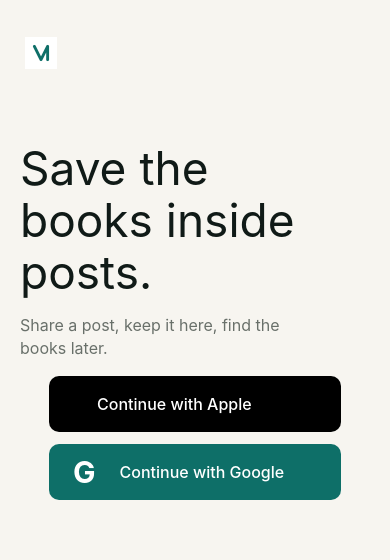
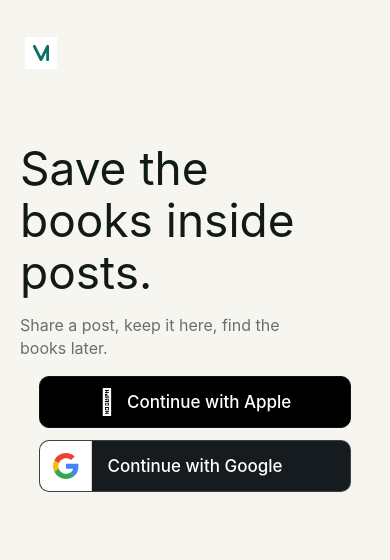
Before and after one commit to yashdhanore/mentioned, a React Native app drawn with its web renderer in the folder mobile/: screen / in a window 390 px wide. Shown: the top 560 px of the page. Built offline with nearby package versions, Linux system fonts and the light colour scheme; some packages are replaced by stand-ins of ours; no server answers.

Commit message:
Add native mobile auth buttons

```diff
--- /dev/null
+++ b/mobile/src/auth-signin.d.ts
@@ -0,0 +1,5 @@
+// Platform-resolved at bundle time: auth-signin.native.ts (iOS/Android native
+// ID-token flow) or auth-signin.web.ts (browser OAuth flow). This declaration
+// gives tsc the shared interface since it does not resolve platform extensions.
+export function signInWithApple(): Promise<void>;
+export function signInWithGoogle(): Promise<void>;
--- /dev/null
+++ b/mobile/src/components/auth-buttons.web.tsx
@@ -0,0 +1,76 @@
+import { Pressable, Text, View } from 'react-native';
+import Svg, { Path } from 'react-native-svg';
+
+import { styles } from '@/styles';
+
+import type { AuthButtonsProps } from './auth-buttons';
+
+export function AuthButtons({
+  isAppleLoading,
+  isDisabled,
+  onContinueApple,
+  onContinueGoogle,
+}: AuthButtonsProps) {
+  return (
+    <View style={styles.authProviderGroup}>
+      <Pressable
+        accessibilityRole="button"
+        accessibilityState={{ busy: isAppleLoading, disabled: isDisabled }}
+        disabled={isDisabled}
+        style={({ pressed }) => [
+          styles.authWebButton,
+          styles.authWebButtonApple,
+          isDisabled && styles.disabledButton,
+          pressed && styles.pressed,
+        ]}
+        onPress={onContinueApple}
+      >
+        <View style={styles.authWebAppleContent}>
+          <Text style={styles.authWebAppleGlyph}>{'\uF8FF'}</Text>
+          <Text style={styles.authWebButtonText}>Continue with Apple</Text>
+        </View>
+      </Pressable>
+      <Pressable
+        accessibilityRole="button"
+        accessibilityState={{ busy: isDisabled && !isAppleLoading, disabled: isDisabled }}
+        disabled={isDisabled}
+        style={({ pressed }) => [
+          styles.authWebButton,
+          styles.authWebButtonGoogle,
+          isDisabled && styles.disabledButton,
+          pressed && styles.pressed,
+        ]}
+        onPress={onContinueGoogle}
+      >
+        <View style={styles.authWebGoogleIconWell}>
+          <GoogleGlyph />
+        </View>
+        <Text style={styles.authWebButtonText}>Continue with Google</Text>
+      </Pressable>
+    </View>
+  );
+}
+
+function GoogleGlyph() {
+  return (
+    <Svg height={26} viewBox="0 0 48 48" width={26}>
+      <Path
+        d="M24 9.5c3.54 0 6.72 1.22 9.22 3.61l6.86-6.86C35.92 2.38 30.48 0 24 0 14.62 0 6.51 5.38 2.56 13.22l7.98 6.19C12.43 13.72 17.74 9.5 24 9.5z"
+        fill="#EA4335"
+      />
+      <Path
+        d="M46.98 24.55c0-1.57-.15-3.09-.38-4.55H24v9.02h12.94c-.58 2.96-2.26 5.48-4.78 7.18l7.73 6c4.51-4.18 7.09-10.36 7.09-17.65z"
+        fill="#4285F4"
+      />
+      <Path
+        d="M10.53 28.59A14.4 14.4 0 0 1 9.75 24c0-1.59.28-3.14.78-4.59l-7.98-6.19A23.88 23.88 0 0 0 0 24c0 3.87.93 7.54 2.56 10.78l7.97-6.19z"
+        fill="#FBBC05"
+      />
+      <Path
+        d="M24 48c6.48 0 11.93-2.13 15.89-5.8l-7.73-6c-2.15 1.45-4.92 2.3-8.16 2.3-6.26 0-11.57-4.22-13.47-9.91l-7.98 6.19C6.51 42.62 14.62 48 24 48z"
+        fill="#34A853"
+      />
+      <Path d="M0 0h48v48H0z" fill="none" />
+    </Svg>
+  );
+}
--- /dev/null
+++ b/mobile/src/components/glass-surface.tsx
@@ -0,0 +1,32 @@
+import { BlurView } from 'expo-blur';
+import type { ReactNode } from 'react';
+import { Platform, StyleSheet, View, type StyleProp, type ViewStyle } from 'react-native';
+
+const supportsRichGlass =
+  Platform.OS === 'ios' && Number.parseInt(String(Platform.Version), 10) >= 26;
+
+export function GlassSurface({
+  children,
+  style,
+  fallbackStyle,
+}: {
+  children: ReactNode;
+  style?: StyleProp<ViewStyle>;
+  fallbackStyle?: StyleProp<ViewStyle>;
+}) {
+  if (supportsRichGlass) {
+    return (
+      <BlurView intensity={40} tint="light" style={[styles.glass, style]}>
+        {children}
+      </BlurView>
+    );
+  }
+
+  return <View style={[style, fallbackStyle]}>{children}</View>;
+}
+
+const styles = StyleSheet.create({
+  glass: {
+    overflow: 'hidden',
+  },
+});
--- a/mobile/src/screens/signed-out-screen.tsx
+++ b/mobile/src/screens/signed-out-screen.tsx
@@ -2,14 +2,15 @@ import { StatusBar } from 'expo-status-bar';
 import * as Linking from 'expo-linking';
 import { Pressable, SafeAreaView, ScrollView, Text, View } from 'react-native';
 
+import { AuthButtons } from '@/components/auth-buttons';
 import { SignedOutProductPreview } from '@/components/signed-out-product-preview';
+import { GlassSurface } from '@/components/glass-surface';
 import { AppMark, InlineMessage } from '@/components/ui';
 import { styles } from '@/styles';
 
 export function SignedOutScreen({
   error,
   pendingSharedSourceUrl,
-  isGoogleLoading,
   isAppleLoading,
   isDisabled,
   onContinueGoogle,
@@ -19,7 +20,6 @@ export function SignedOutScreen({
 }: {
   error: string | null;
   pendingSharedSourceUrl: string | null;
-  isGoogleLoading: boolean;
   isAppleLoading: boolean;
   isDisabled: boolean;
   onContinueGoogle: () => void;
@@ -62,7 +62,7 @@ export function SignedOutScreen({
           </View>
 
           {pendingSharedSourceUrl ? (
-            <View style={styles.authPendingRow}>
+            <GlassSurface style={styles.authPendingRow} fallbackStyle={styles.authPendingRowFallback}>
               <View style={styles.authPendingCopy}>
                 <Text style={styles.authPendingTitle}>Sign in to save this shared post.</Text>
                 <Text ellipsizeMode="middle" numberOfLines={1} style={styles.authPendingUrl}>
@@ -76,22 +76,16 @@ export function SignedOutScreen({
               >
                 <Text style={styles.authPendingActionText}>Discard</Text>
               </Pressable>
-            </View>
+            </GlassSurface>
           ) : null}
 
           {error ? <InlineMessage tone="error" message={error} /> : null}
-          <View style={styles.authProviderGroup}>
-            <AppleSignInButton
-              isLoading={isAppleLoading}
-              onPress={onContinueApple}
-              disabled={isDisabled}
-            />
-            <GoogleSignInButton
-              isLoading={isGoogleLoading}
-              onPress={onContinueGoogle}
-              disabled={isDisabled}
-            />
-          </View>
+          <AuthButtons
+            isAppleLoading={isAppleLoading}
+            isDisabled={isDisabled}
+            onContinueApple={onContinueApple}
+            onContinueGoogle={onContinueGoogle}
+          />
         </View>
 
         <View style={styles.authPreviewWrap}>
@@ -113,61 +107,3 @@ export function SignedOutScreen({
     </SafeAreaView>
   );
 }
-
-function AppleSignInButton({
-  disabled,
-  isLoading,
-  onPress,
-}: {
-  disabled: boolean;
-  isLoading: boolean;
-  onPress: () => void;
-}) {
-  return (
-    <Pressable
-      accessibilityRole="button"
-      accessibilityState={{ busy: isLoading, disabled }}
-      disabled={disabled}
-      style={({ pressed }) => [
-        styles.authAppleButton,
-        disabled && styles.disabledButton,
-        pressed && styles.pressed,
-      ]}
-      onPress={onPress}
-    >
-      <Text style={styles.authAppleGlyphText}></Text>
-      <Text style={styles.authAppleButtonText}>
-        {isLoading ? 'Signing in...' : 'Continue with Apple'}
-      </Text>
-    </Pressable>
-  );
-}
-
-function GoogleSignInButton({
-  disabled,
-  isLoading,
-  onPress,
-}: {
-  disabled: boolean;
-  isLoading: boolean;
-  onPress: () => void;
-}) {
-  return (
-    <Pressable
-      accessibilityRole="button"
-      accessibilityState={{ busy: isLoading, disabled }}
-      disabled={disabled}
-      style={({ pressed }) => [
-        styles.authGoogleButton,
-        disabled && styles.disabledButton,
-        pressed && styles.pressed,
-      ]}
-      onPress={onPress}
-    >
-      <Text style={styles.authGoogleGlyphText}>G</Text>
-      <Text style={styles.authGoogleButtonText}>
-        {isLoading ? 'Signing in...' : 'Continue with Google'}
-      </Text>
-    </Pressable>
-  );
-}
--- a/mobile/src/styles.ts
+++ b/mobile/src/styles.ts
@@ -131,74 +131,92 @@ export const styles = StyleSheet.create({
   authActions: {
     gap: spacing.md,
   },
-  authGoogleButton: {
-    alignItems: 'center',
-    backgroundColor: colors.primary,
-    borderRadius: radius.md,
-    flexDirection: 'row',
-    gap: spacing.xl,
-    maxWidth: 292,
-    minHeight: 56,
-    paddingHorizontal: spacing.xl,
-    width: '100%',
+  authAppleNativeButton: {
+    height: 52,
+    width: 312,
   },
-  authGoogleGlyphText: {
-    color: colors.onPrimary,
-    fontSize: 30,
-    fontWeight: '700',
-    lineHeight: 34,
-  },
-  authGoogleButtonText: {
-    fontSize: 16,
-    fontWeight: '500',
-    letterSpacing: 0,
-    lineHeight: 20,
-    color: colors.onPrimary,
-    flex: 1,
-    textAlign: 'left',
-  },
-  authAppleButton: {
-    alignItems: 'center',
-    backgroundColor: '#000000',
-    borderRadius: radius.md,
-    flexDirection: 'row',
-    gap: spacing.xl,
-    maxWidth: 292,
-    minHeight: 56,
-    paddingHorizontal: spacing.xl,
-    width: '100%',
-  },
-  authAppleGlyphText: {
-    color: '#FFFFFF',
-    fontSize: 30,
-    fontWeight: '700',
-    lineHeight: 34,
-  },
-  authAppleButtonText: {
-    fontSize: 16,
-    fontWeight: '500',
-    letterSpacing: 0,
-    lineHeight: 20,
-    color: '#FFFFFF',
-    flex: 1,
-    textAlign: 'left',
+  authGoogleNativeButton: {
+    height: 52,
+    width: 312,
   },
   authProviderGroup: {
     gap: spacing.md,
     width: '100%',
     alignItems: 'center',
   },
+  authProviderGroupBusy: {
+    opacity: 0.5,
+  },
+  authProviderOverlay: {
+    ...StyleSheet.absoluteFillObject,
+    alignItems: 'center',
+    justifyContent: 'center',
+  },
+  authWebButton: {
+    alignItems: 'center',
+    borderRadius: radius.md,
+    flexDirection: 'row',
+    overflow: 'hidden',
+    position: 'relative',
+    height: 52,
+    justifyContent: 'center',
+    paddingHorizontal: spacing.xl,
+    width: 312,
+  },
+  authWebButtonApple: {
+    backgroundColor: '#000000',
+    borderColor: '#111111',
+    borderWidth: 1,
+  },
+  authWebButtonGoogle: {
+    backgroundColor: '#151B1F',
+    borderColor: 'rgba(255, 255, 255, 0.16)',
+    borderWidth: 1,
+  },
+  authWebButtonText: {
+    color: colors.onPrimary,
+    fontSize: 17,
+    fontWeight: '500',
+    letterSpacing: 0,
+    lineHeight: 22,
+  },
+  authWebAppleContent: {
+    alignItems: 'center',
+    flexDirection: 'row',
+    gap: spacing.md,
+    justifyContent: 'center',
+  },
+  authWebAppleGlyph: {
+    color: colors.onPrimary,
+    fontSize: 25,
+    fontWeight: '600',
+    lineHeight: 28,
+  },
+  authWebGoogleIconWell: {
+    alignItems: 'center',
+    backgroundColor: colors.surface,
+    borderRightColor: 'rgba(16, 26, 23, 0.16)',
+    borderRightWidth: 1,
+    bottom: 0,
+    justifyContent: 'center',
+    left: 0,
+    position: 'absolute',
+    top: 0,
+    width: 52,
+  },
   authPendingRow: {
     alignItems: 'center',
     alignSelf: 'flex-start',
-    borderBottomColor: colors.border,
-    borderBottomWidth: 1,
-    borderTopColor: colors.border,
-    borderTopWidth: 1,
+    borderRadius: radius.md,
     flexDirection: 'row',
     gap: spacing.md,
     maxWidth: 292,
+    paddingHorizontal: spacing.md,
     paddingVertical: spacing.sm,
+  },
+  authPendingRowFallback: {
+    borderColor: colors.border,
+    borderWidth: 1,
   },
   authPendingCopy: {
     flex: 1,
```
Also changed, not shown: mobile/App.tsx (+16 -3 lines), mobile/app.json (+28 -5 lines), mobile/eas.json (+6 -2 lines), mobile/package.json (+7 -2 lines), mobile/src/auth-signin.native.ts (added, +101 -0 lines), mobile/src/auth-signin.web.ts (added, +75 -0 lines), mobile/src/components/auth-buttons.d.ts (added, +12 -0 lines), mobile/src/components/auth-buttons.native.tsx (added, +47 -0 lines), mobile/src/supabase.ts (+9 -61 lines), mobile/README.md, 1 other file.
